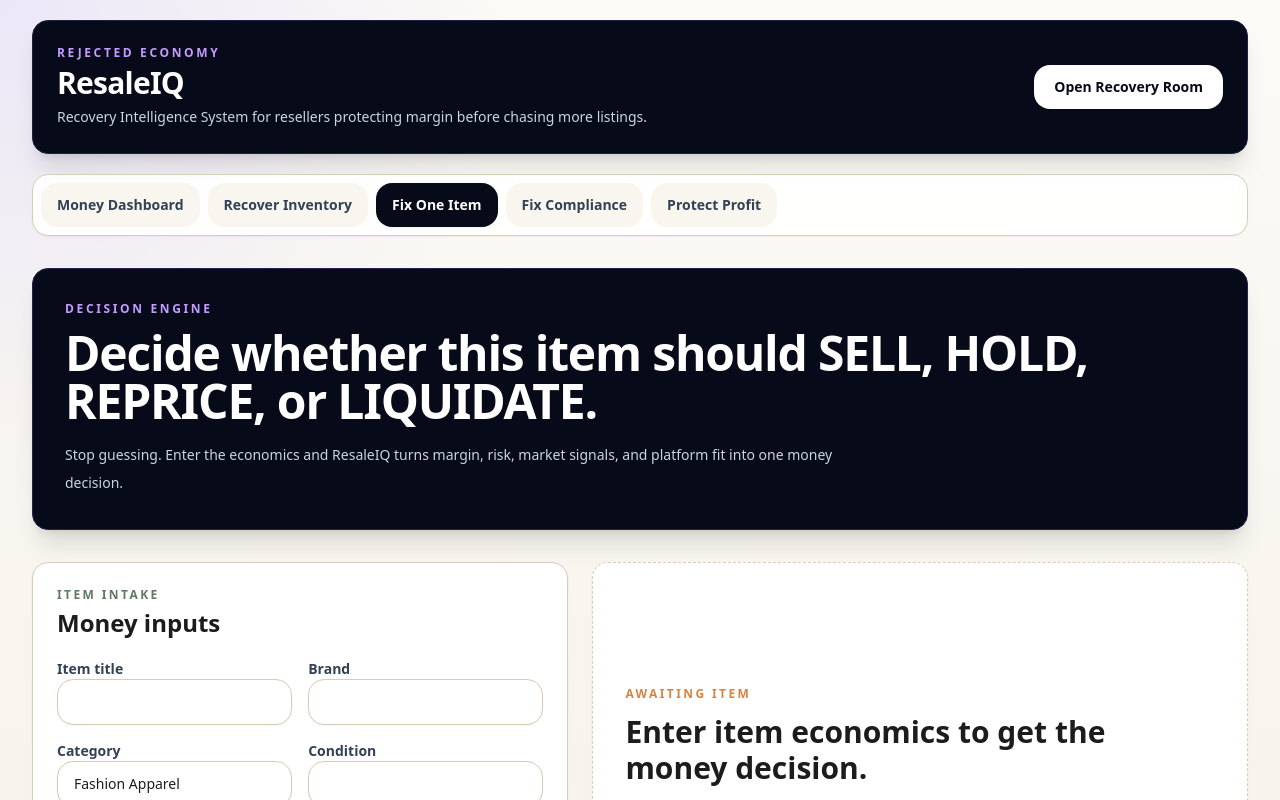
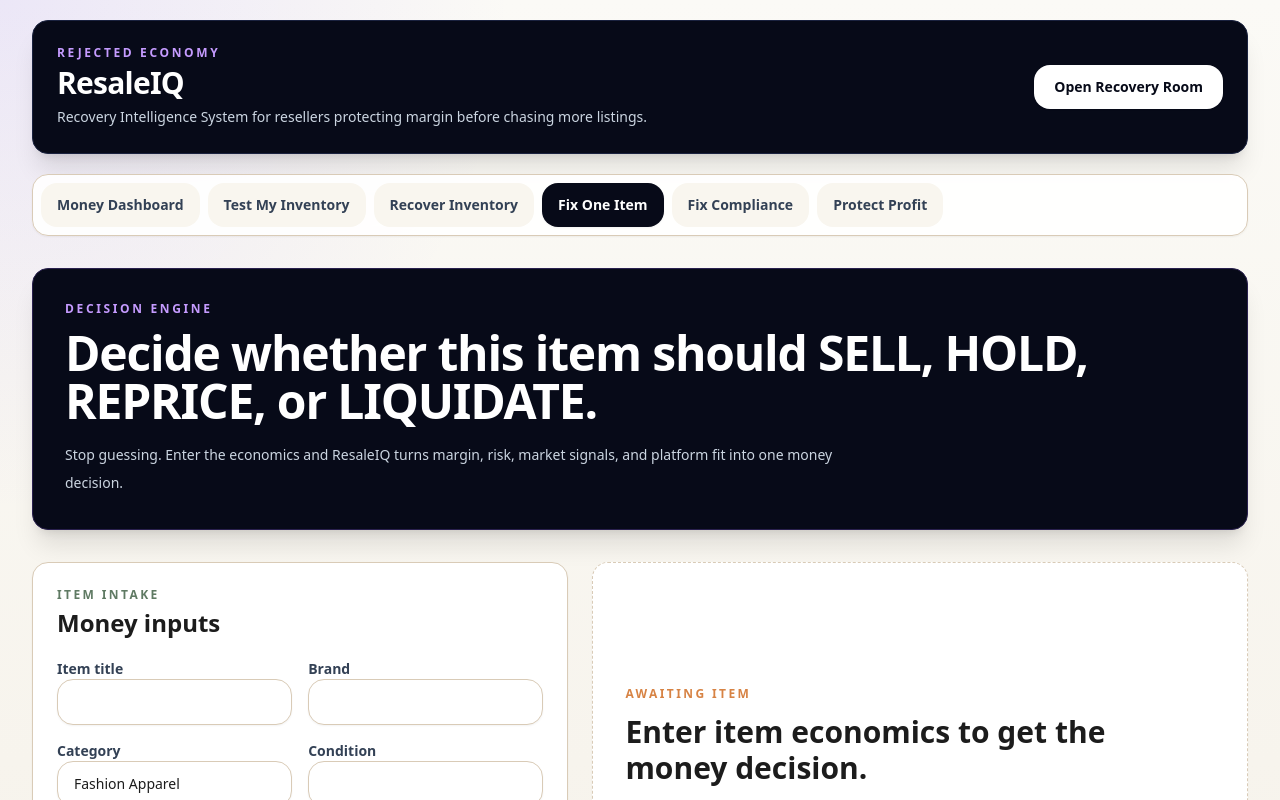
Before and after one commit to RejectedDope/ResaleIQ, a Next.js app: page /analyze in a window 1280 px wide. Shown: the top 800 px of the page. Built offline with nearby package versions, Linux system fonts and the light colour scheme.

Commit message:
Add real inventory mode to navigation

```diff
--- a/components/Nav.tsx
+++ b/components/Nav.tsx
@@ -5,6 +5,7 @@ import { usePathname } from 'next/navigation';
 
 const links = [
   { href: '/', label: 'Money Dashboard' },
+  { href: '/inventory', label: 'Test My Inventory' },
   { href: '/dead-listings', label: 'Recover Inventory' },
   { href: '/analyze', label: 'Fix One Item' },
   { href: '/compliance', label: 'Fix Compliance' },
```
